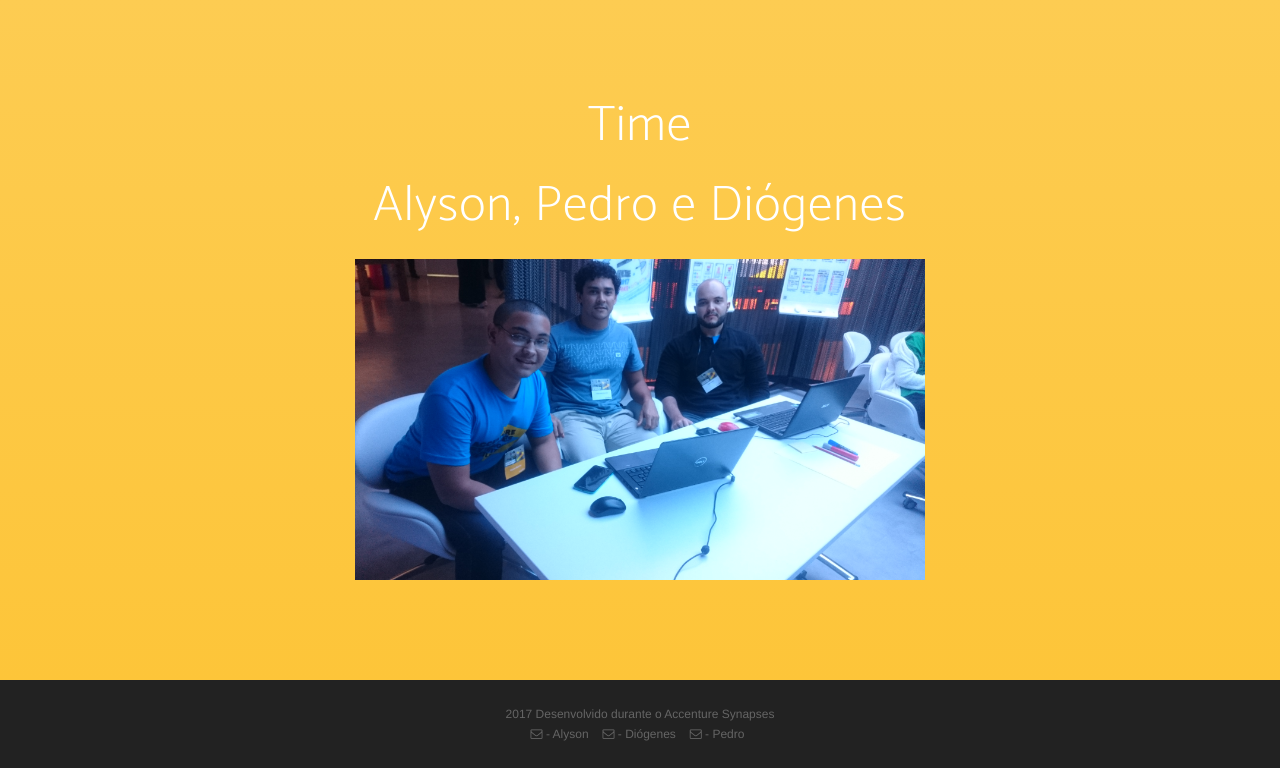
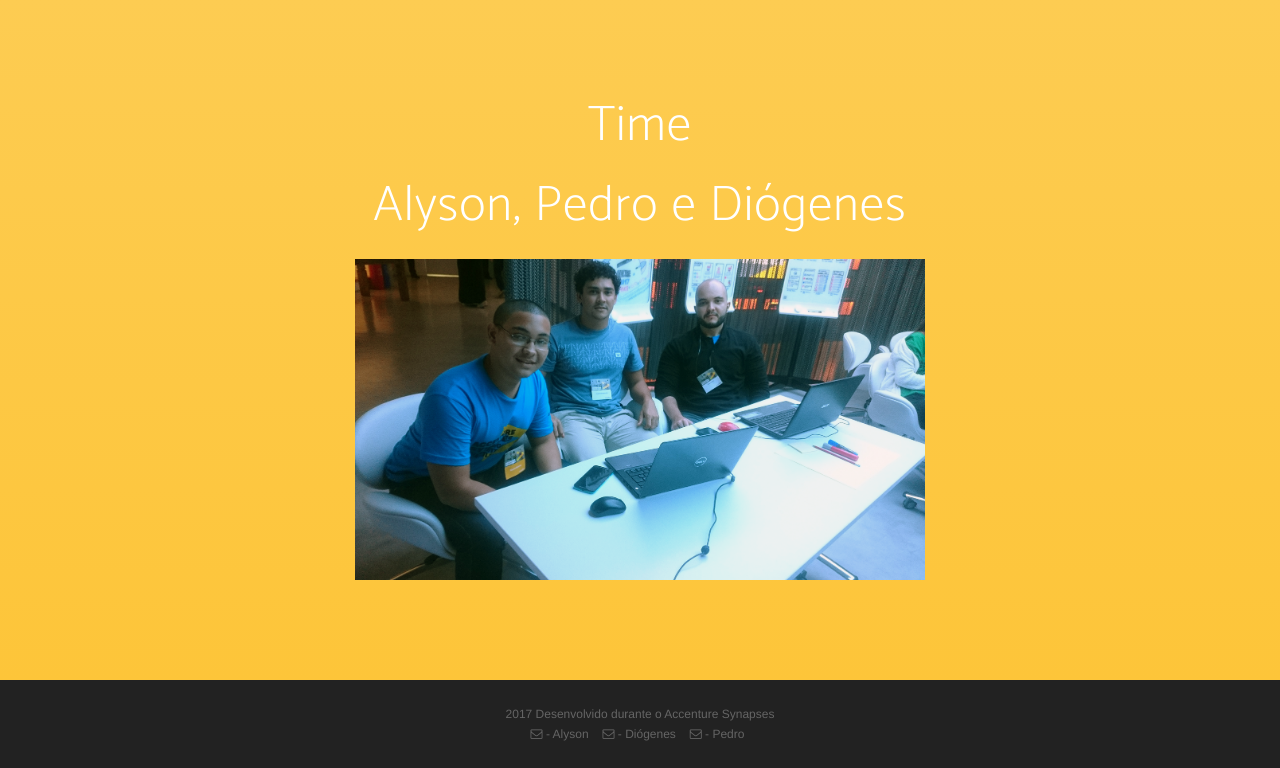
Before and after one commit to diogenesjcs/fiscaliza-obras-backend, a Node server app: page / in a window 1280 px wide. Shown: the part 3430-4198 px from the top of the page. Run offline with Node 20, Linux system fonts and the light colour scheme; some libraries are stand-ins or nearby versions; some web fonts are replaced.

Commit message:
Mudada imagem da equipe

```diff
--- a/views/index.html
+++ b/views/index.html
@@ -208,7 +208,7 @@
         <div class="container">
             <h2>Time</h2>
             <h2 class="section-heading">Alyson, Pedro e Diógenes</h2>
-            <img src="img/equipe.jpg" style="margin: 0 auto; width:50%;">
+            <img src="img/equipe.png" style="margin: 0 auto; width:50%;">
             <!--<ul class="list-inline list-social">
                 <li class="social-twitter">
                     <a href="#"><i class="fa fa-twitter"></i></a>
```
Also changed, not shown: views/img/equipe.JPG (deleted), views/img/equipe.png (added).
